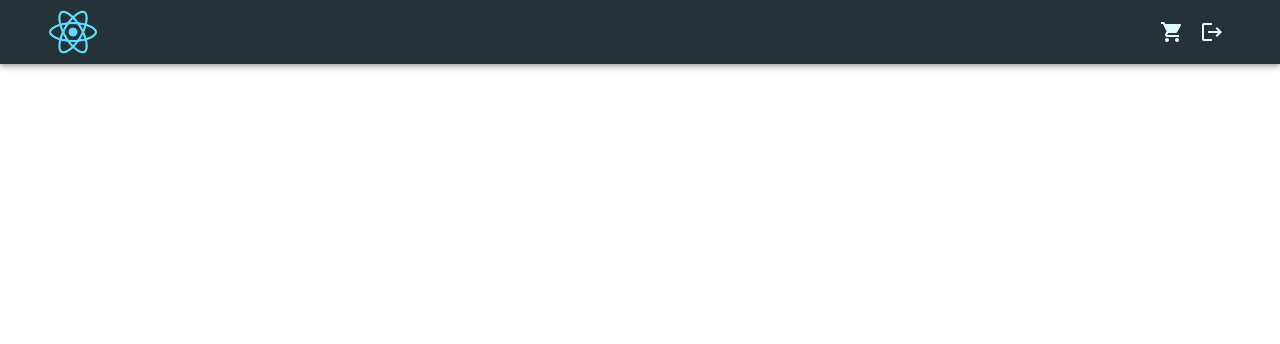
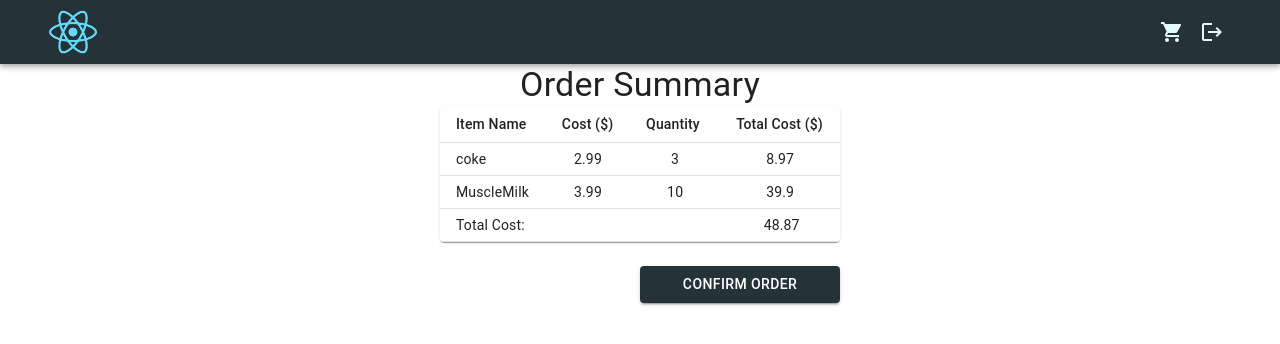
Before and after one commit to eecs4413-proj/frontend, a React (Create React App) app: page /review in a window 1280 px wide. Before the commit this address had no page. Shown: the top 344 px of the page. Built offline with nearby package versions, Linux system fonts and the light colour scheme.

Commit message:
order review page added

```diff
--- a/src/App.js
+++ b/src/App.js
@@ -5,6 +5,7 @@ import RegisterContainer  from "./components/register/RegisterContainer";
 import LoginContainer  from "./components/login/LoginContainer";
 import Checkout from "./components/checkout";
 import Cart from "./components/cart/Cart";
+import OrderReview from "./components/orderReview";
 import './App.css';
 import 'bootstrap/dist/css/bootstrap.min.css';
 import { ListItemSecondaryAction } from "@mui/material";
@@ -22,6 +23,7 @@ const App = () => {
           <Route exact path="/catalog" element={<Catalog />}/>
           <Route exact path="/checkout" element={<Checkout/>}/>
           <Route exact path="/cart" element={<Cart/>}/>
+          <Route exact path="/review" element={<OrderReview/>}/>
         </Routes>
       </div>
     </Router>
--- /dev/null
+++ b/src/components/orderReview/index.js
@@ -0,0 +1,87 @@
+import React from "react";
+import {
+  TextField,
+  Typography,
+  Box,
+  Stack,
+  Button,
+  Container,
+
+} from "@mui/material";
+import Table from '@mui/material/Table';
+import TableBody from '@mui/material/TableBody';
+import TableCell from '@mui/material/TableCell';
+import TableContainer from '@mui/material/TableContainer';
+import TableHead from '@mui/material/TableHead';
+import TableRow from '@mui/material/TableRow';
+import Paper from '@mui/material/Paper';
+
+const OrderReview = () => {
+ //get all of the orders
+    const mockOrder = [
+        ["id1","coke","2.99","3","8.97"],
+        ["id2","MuscleMilk","3.99","10", "39.9"]
+    ];
+
+
+    var totalCost=0;
+    const summary =() =>{
+        for(var i=0; i< mockOrder.length; i++)
+        {
+           totalCost += Number(mockOrder[i][2])* Number(mockOrder[i][3])
+        }
+    }
+  return (
+    <>
+    <body onLoad={summary()}></body>
+      <Container sx={{width:"50%"}}>
+          <Box>
+    <Typography sx={{textAlign:"center"}}  variant="h4">Order Summary</Typography>
+    <TableContainer sx={{maxWidth: 400, marginLeft:"auto", marginRight:"auto"}}  component={Paper}>
+      <Table  sx={{maxWidth: 400}} size="small" aria-label="a dense table">
+        <TableHead>
+          <TableRow>
+
+            <TableCell align="left">Item Name</TableCell>
+            <TableCell align="left">Cost&nbsp;($)</TableCell>
+            <TableCell align="left">Quantity&nbsp;</TableCell>
+            <TableCell align="left">Total Cost&nbsp;($)</TableCell>
+          </TableRow>
+        </TableHead>
+        <TableBody>
+          {mockOrder.map((row) => (
+            <TableRow>
+
+              <TableCell align="left">{row[1]}</TableCell>
+              <TableCell align="center">{row[2]}</TableCell>
+              <TableCell align="center">{row[3]}</TableCell>
+              <TableCell align="center">{row[4]}</TableCell>
+            </TableRow>
+          ))}
+
+
+        </TableBody>
+      </Table>
+      <Table  sx={{maxWidth: 400}} size="small" aria-label="a dense table">
+
+        <TableBody>
+               <TableRow>
+
+              <TableCell align="left">{"Total Cost: "}</TableCell>
+              <TableCell align="center">{""}</TableCell>
+              <TableCell align="center">{""}</TableCell>
+              <TableCell align="center">{Math.round(totalCost*100)/100}</TableCell>
+
+            </TableRow>
+
+        </TableBody>
+      </Table>
+    </TableContainer>
+<br/>
+    <Button sx={{marginLeft:"50%", width:"200px"}} variant="contained">Confirm Order</Button>
+    </Box>
+      </Container>
+    </>
+  );
+};
+export default OrderReview;
```
